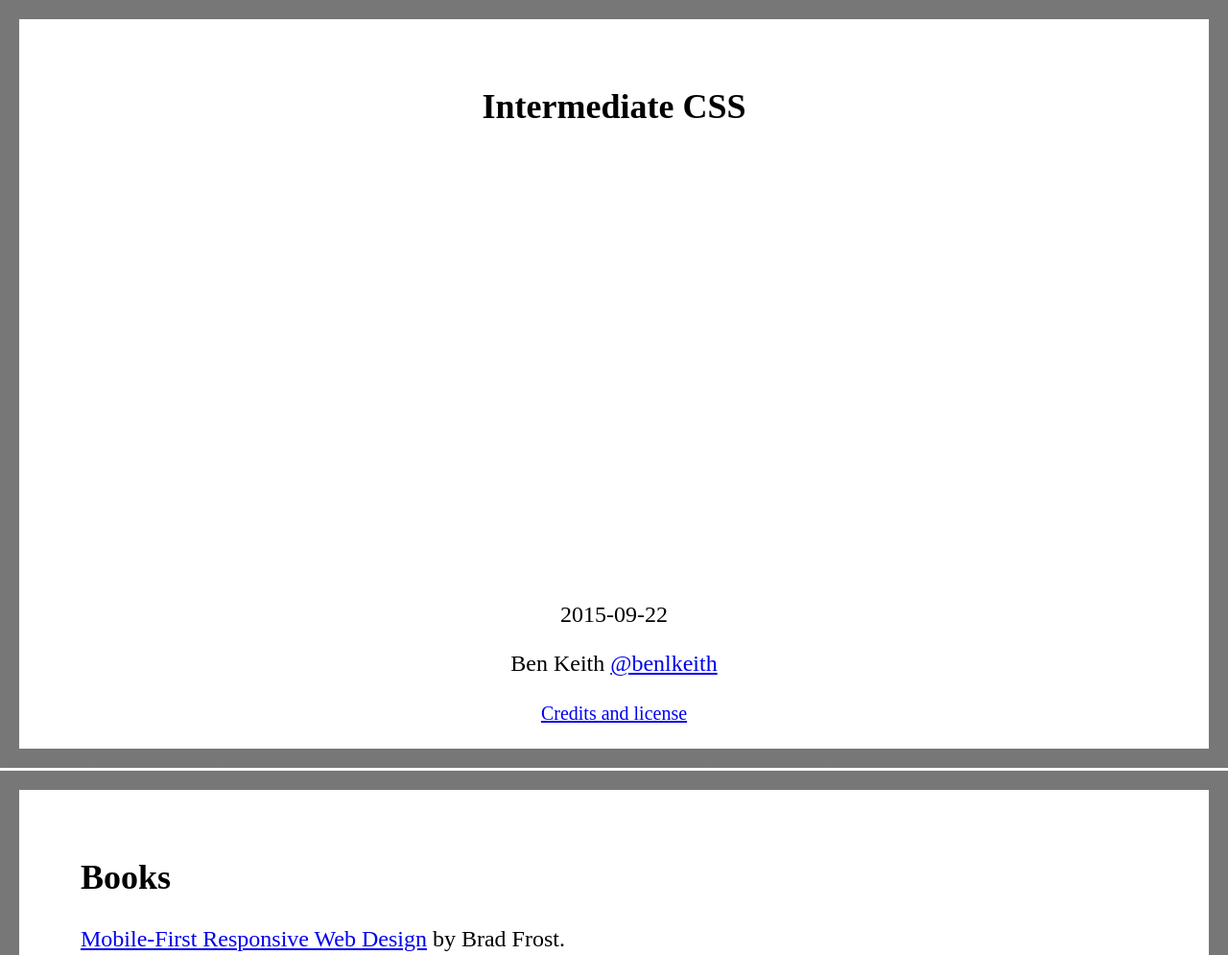
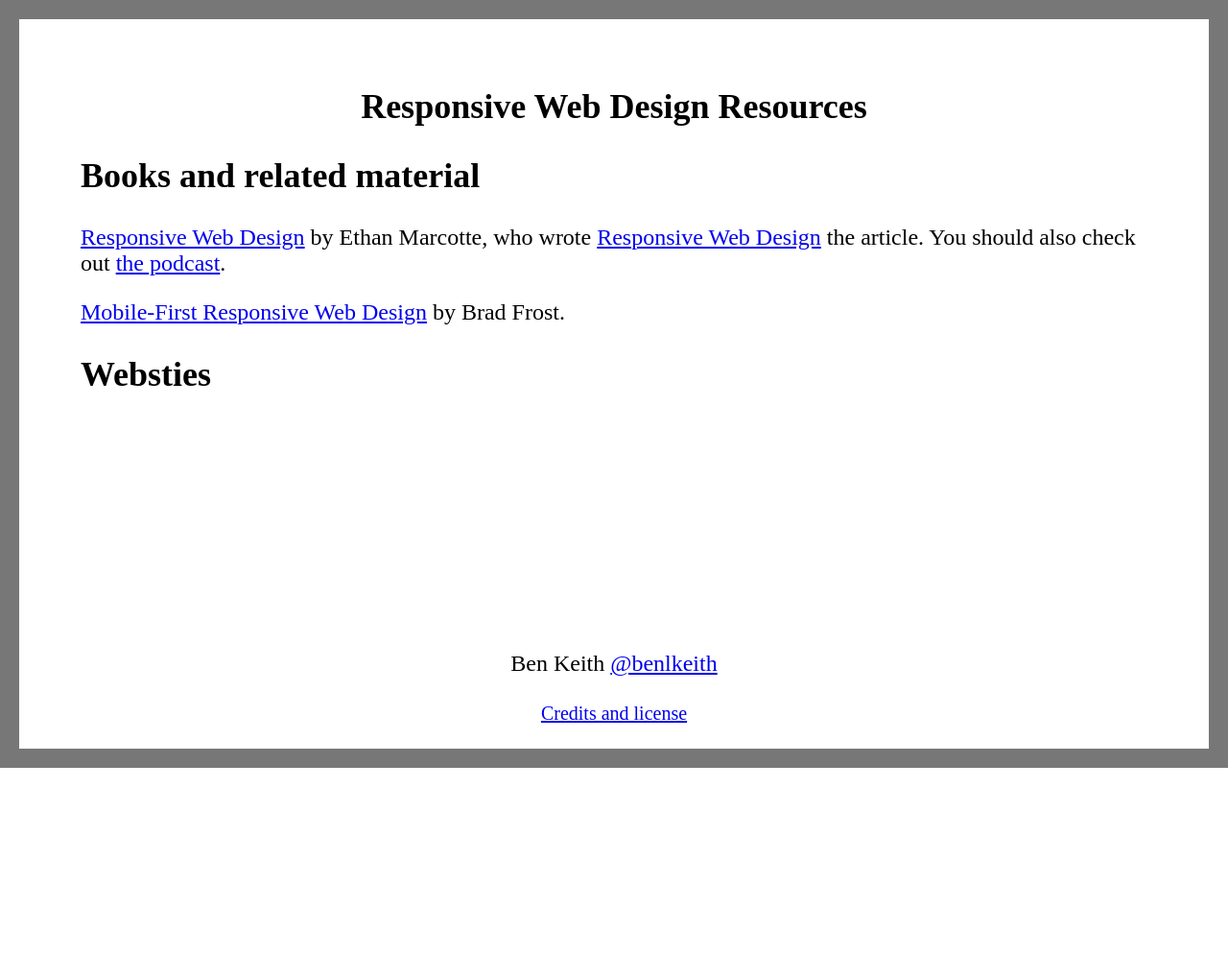
Before and after one commit to benlk/talk-wordcamp-columbus-2016, a website: page resources.html in a window 1280 px wide. Shown: the top 995 px of the page at 96% size. After the commit the page ends 800 px from the top, so only its background shows below. Drawn offline with Linux system fonts and the light colour scheme.

Commit message:
Add some resources

```diff
--- a/resources.html
+++ b/resources.html
@@ -1,24 +1,27 @@
 <!DOCTYPE html>
 <html>
 	<head>
-		<title>TKTK</title>
+		<title>Responsive Web Design Resources</title>
 		<!--
-		<meta http-equiv="refresh" content="10; URL=http://localhost/etc/cwdg-talk/TKTK.html"></meta>
+		<meta http-equiv="refresh" content="10; URL=http://localhost/etc/cwdg-talk/resources.html"></meta>
 		-->
 		<link rel="stylesheet" href="css/style.css"/>
 	</head>
 	<body>
 		<section class="title intro">
-			<h1>Intermediate CSS</h1>
+			<h1>Responsive Web Design Resources</h1>
+
+			<h2>Books and related material</h2>
+			<p><a href="https://abookapart.com/products/responsive-web-design">Responsive Web Design</a> by Ethan Marcotte, who wrote <a href="http://alistapart.com/articles/responsive-web-design">Responsive Web Design</a> the article. You should also check out <a href="http://responsivewebdesign.com/podcast/">the podcast</a>.</p>
+			<p><a href="http://bradfrost.com/blog/web/mobile-first-responsive-web-design/">Mobile-First Responsive Web Design</a> by Brad Frost.</p>
+
+			<h2>Websties</h2>
+
+
 			<footer class="credits">
-				<p>2015-09-22</p>
 				<p>Ben Keith <a href="https://twitter.com/benlkeith">@benlkeith</a></p>
 				<p><small><a href="https://github.com/benlk/cwdg-talk/blob/gh-pages/README.md">Credits and license</a></small></p>
 			</footer>
 		</section>
-		<section >
-			<h2>Books</h2>
-			<p><a href="http://bradfrost.com/blog/web/mobile-first-responsive-web-design/">Mobile-First Responsive Web Design</a> by Brad Frost.</p>
-		</section>
 	</body>
 </html>
```
